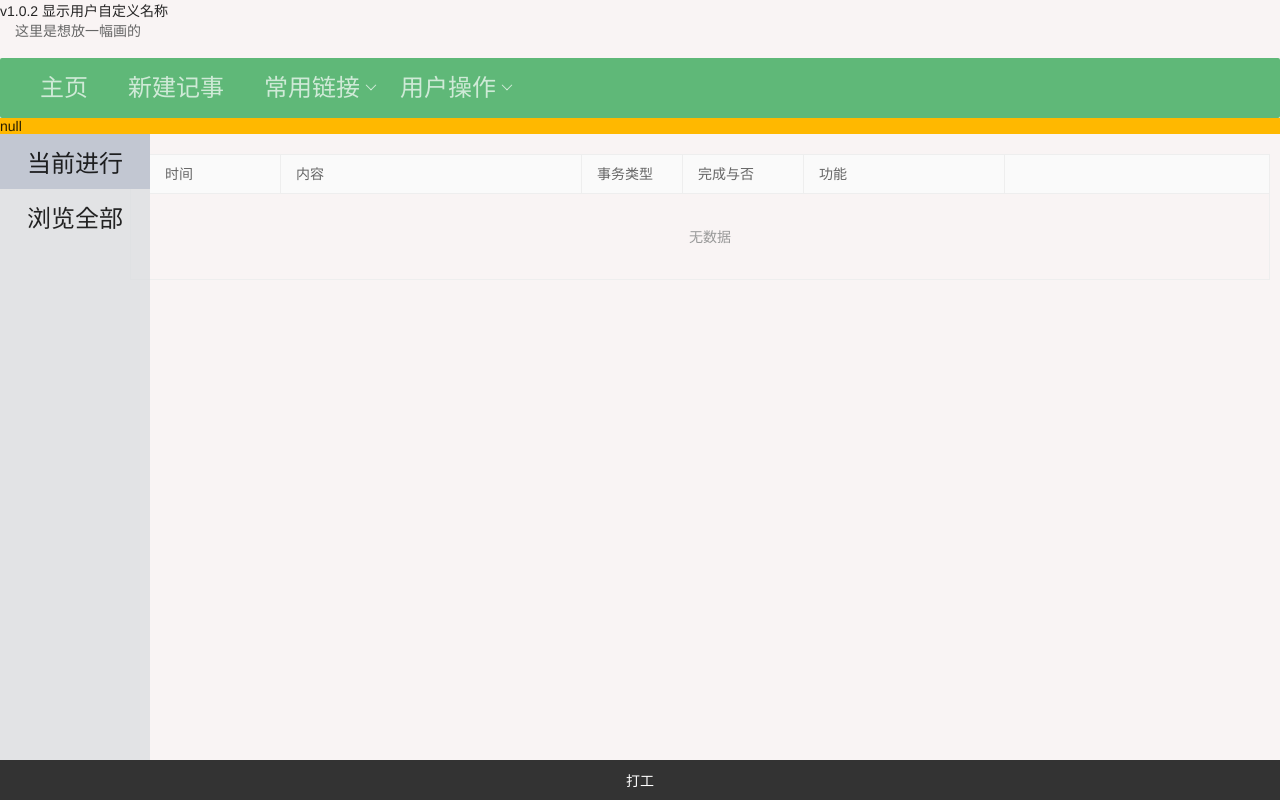
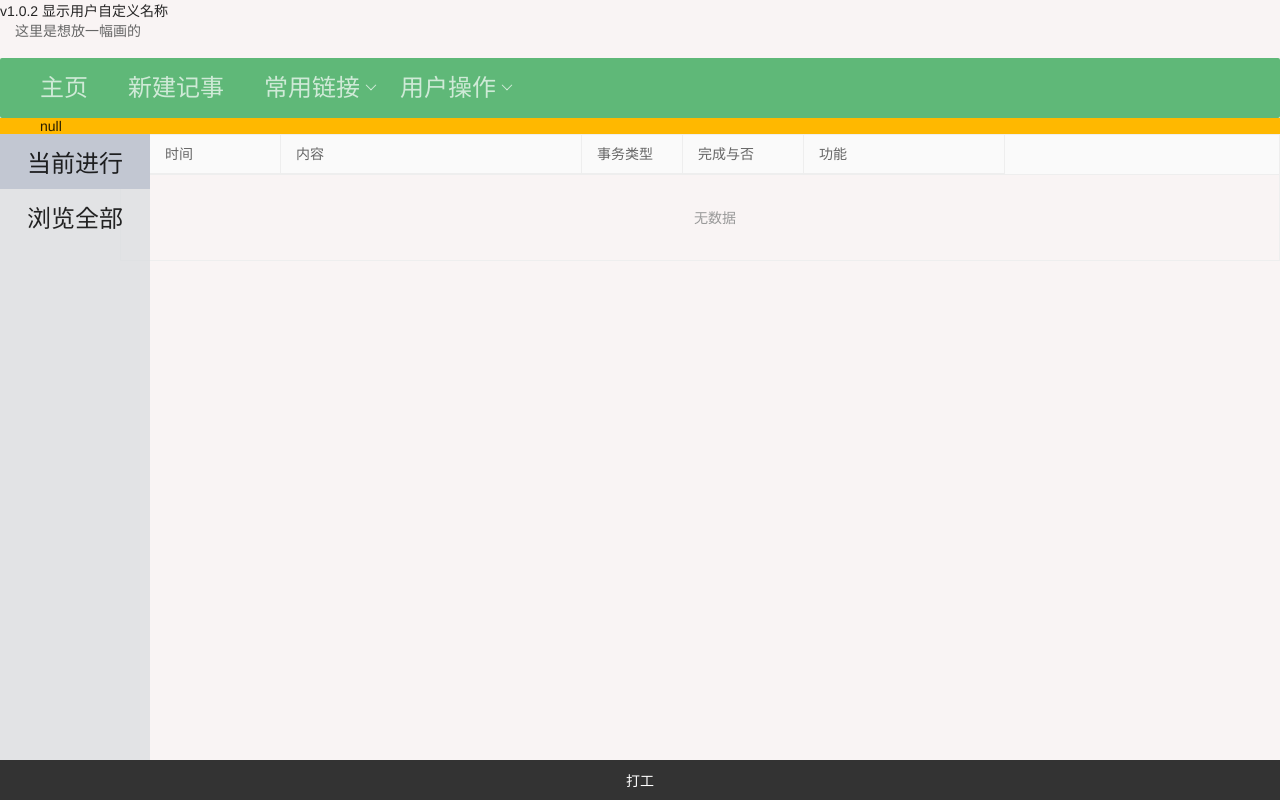
Before and after one commit to liyitong3/recordthings, a Flask app: template templates/zhuye.html in a window 1280 px wide. Run offline with Flask 3, Linux system fonts and the light colour scheme; the template is opened without the code that fills it, so the values that code supplies are empty.

Commit message:
调整layui-table的默认margin-top=10为0

```diff
--- a/templates/zhuye.html
+++ b/templates/zhuye.html
@@ -4,6 +4,12 @@
     <meta charset="UTF-8">
     <title>记事系统</title>
     <style>
+        #xianshinicheng{
+            padding-left: 40px;
+        }
+        .layui-table, .layui-table-view{
+            margin: 0 !important;
+        }
         .sidebar {
             width: 150px;
             height: 80vh;
@@ -14,7 +20,6 @@
 
         .content {
             margin-left: 120px;
-            padding: 10px;
         }
 
         .menu-item {
```
